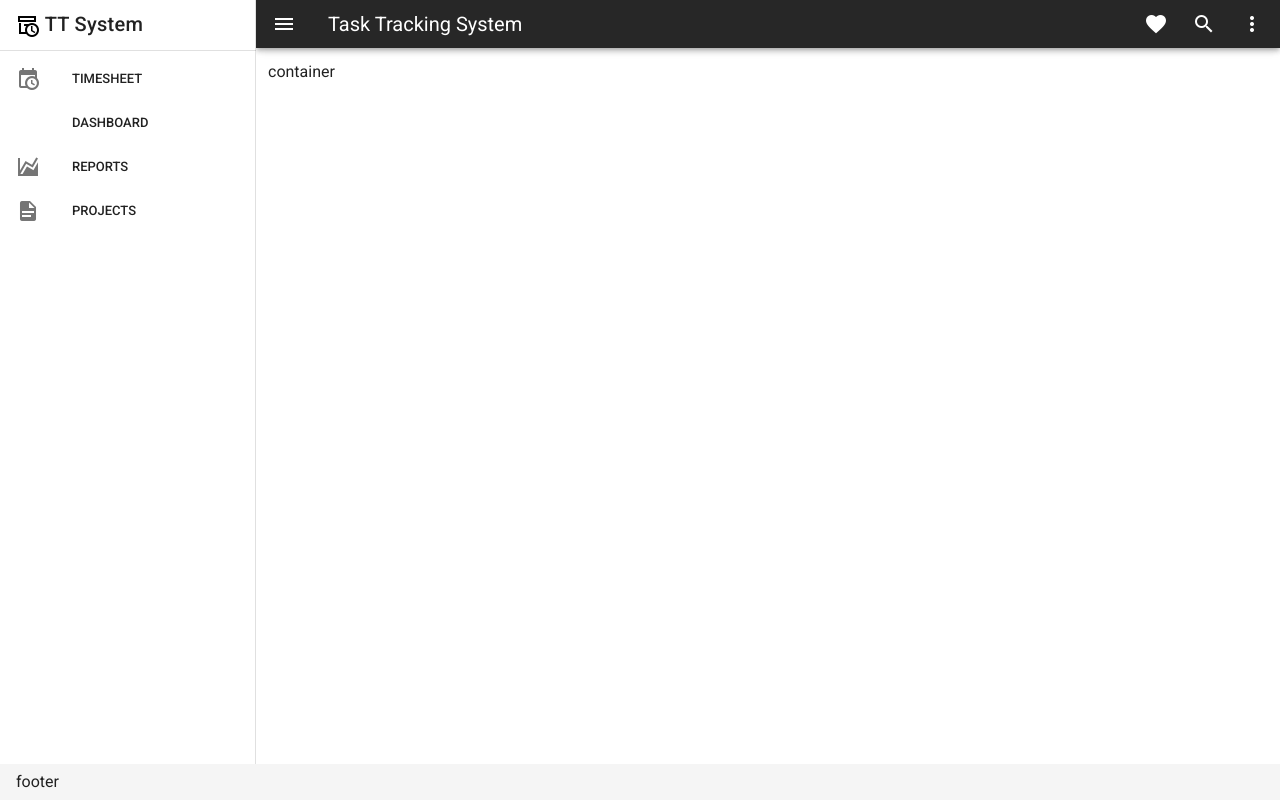
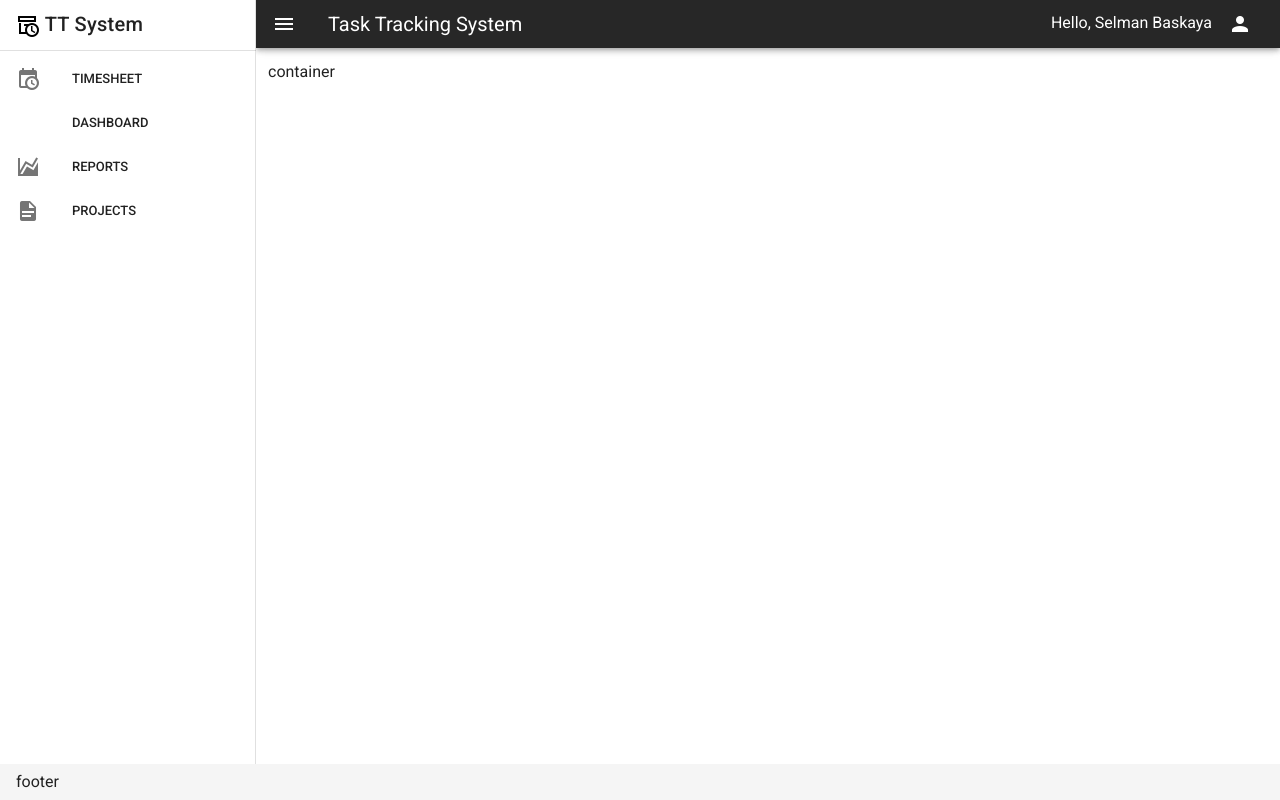
Before and after one commit to selmanbaskaya/vue-task-tracking-system, a Vue app: page / in a window 1280 px wide. Built offline with nearby package versions, Linux system fonts and the light colour scheme.

Commit message:
app bar rearranged

```diff
--- a/src/components/AppBar/AppBar.vue
+++ b/src/components/AppBar/AppBar.vue
@@ -6,27 +6,12 @@
 
     <v-spacer></v-spacer>
 
-    <v-btn icon>
-      <v-icon>mdi-heart</v-icon>
-    </v-btn>
-
-    <v-btn icon>
-      <v-icon>mdi-magnify</v-icon>
-    </v-btn>
-
-    <v-menu left bottom>
-      <template v-slot:activator="{ on, attrs }">
-        <v-btn icon v-bind="attrs" v-on="on">
-          <v-icon>mdi-dots-vertical</v-icon>
-        </v-btn>
-      </template>
-
-      <v-list>
-        <v-list-item v-for="n in 5" :key="n" @click="() => {}">
-          <v-list-item-title>Option {{ n }}</v-list-item-title>
-        </v-list-item>
-      </v-list>
-    </v-menu>
+    <div>
+      Hello, Selman Baskaya
+      <v-btn icon>
+        <v-icon>mdi-account</v-icon>
+      </v-btn>
+    </div>
   </v-app-bar>
 </template>
 
@@ -36,9 +21,9 @@ export default {
   name: "AppBar",
   methods: {
     ...mapActions(["updateDrawerStatus"]),
-    test: function() {
-      this.updateDrawerStatus()
-    }
+    test: function () {
+      this.updateDrawerStatus();
+    },
   },
 };
 </script>
```
